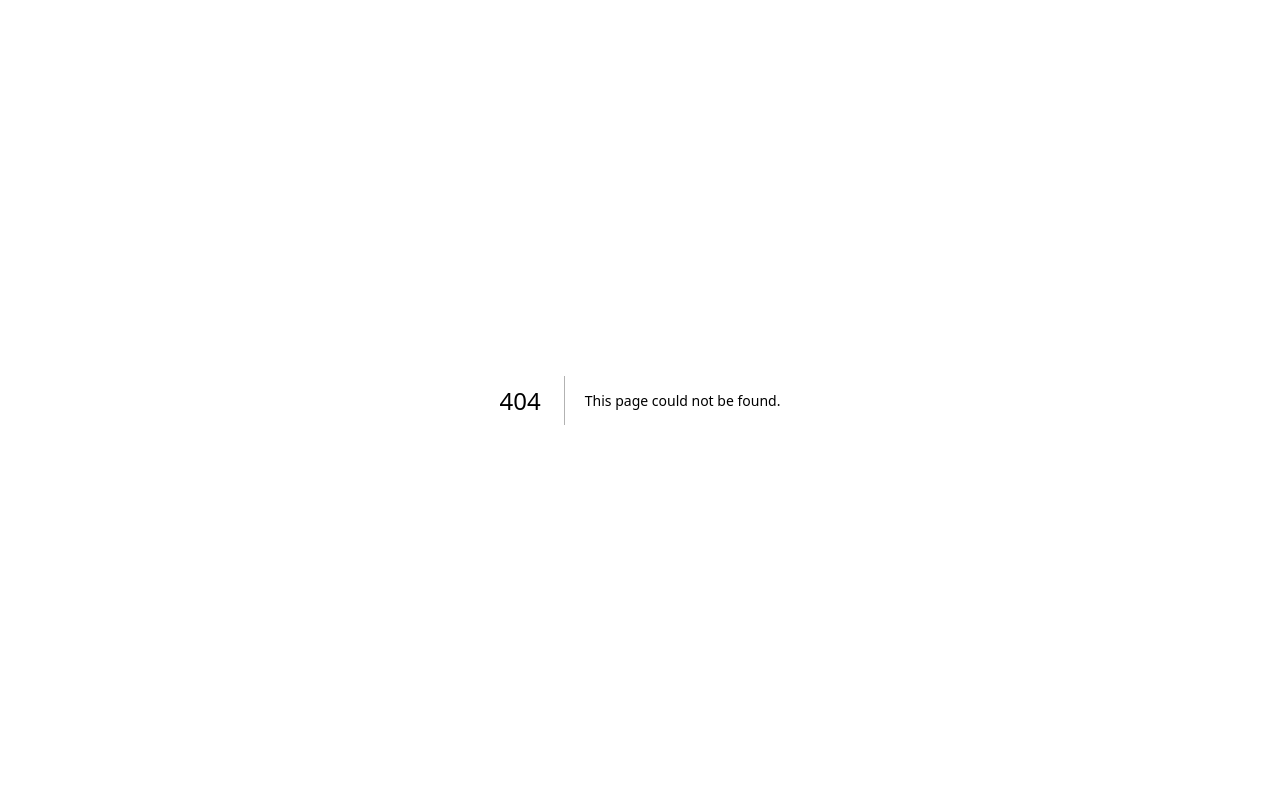
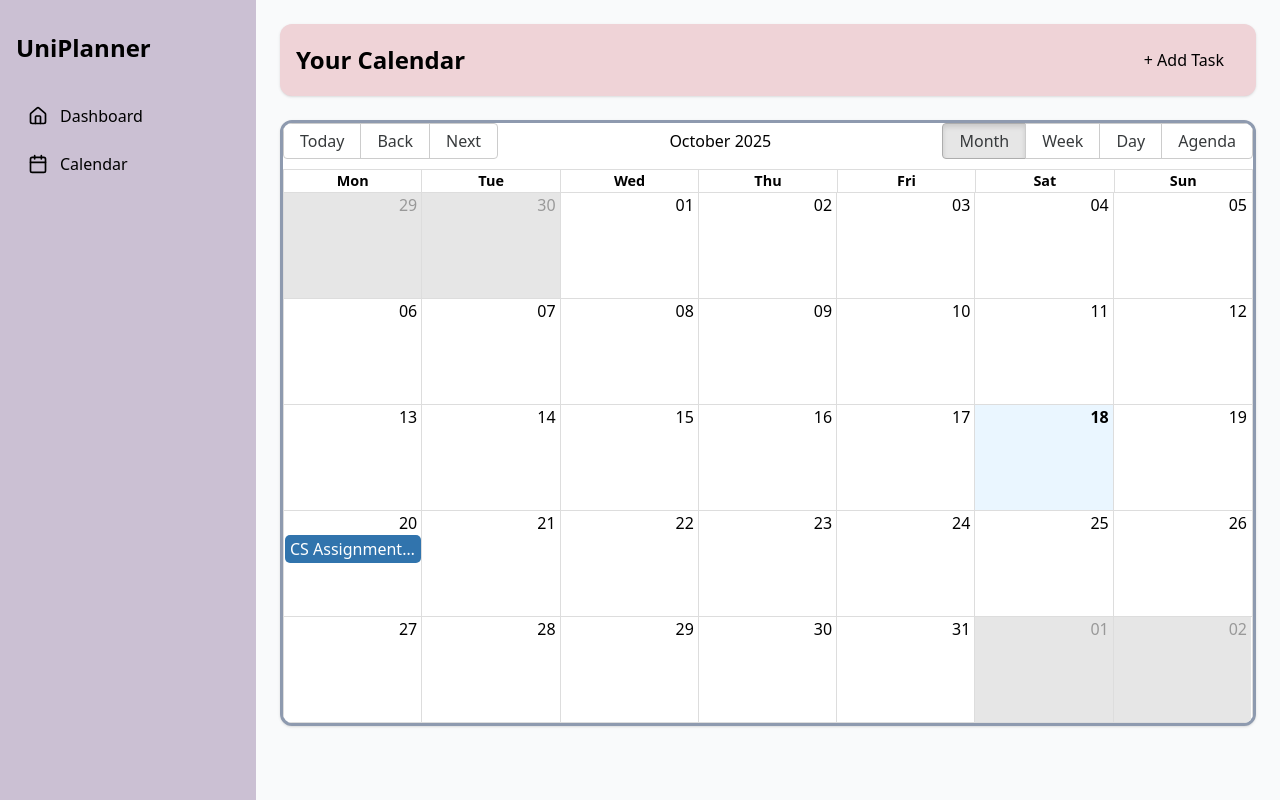
Before and after one commit to seyeong-zero/University-life-planner-with-AI, a Next.js app in the folder frontend/: page /calendar in a window 1280 px wide. Before the commit this address had no page. Built offline with nearby package versions, Linux system fonts and the light colour scheme.

Commit message:
dashboard and calendar

```diff
--- /dev/null
+++ b/frontend/app/calendar/page.tsx
@@ -0,0 +1,58 @@
+"use client";
+
+import { useState } from "react";
+import {
+  Calendar as BigCalendar,
+  dateFnsLocalizer,
+  Event,
+} from "react-big-calendar";
+import { format, parse, startOfWeek, getDay } from "date-fns";
+import { enGB } from "date-fns/locale/en-GB";
+import "react-big-calendar/lib/css/react-big-calendar.css";
+
+const locales = { "en-GB": enGB };
+
+const localizer = dateFnsLocalizer({
+  format,
+  parse,
+  startOfWeek: () => startOfWeek(new Date(), { weekStartsOn: 1 }),
+  getDay,
+  locales,
+});
+
+export default function CalendarPage() {
+  const [events, setEvents] = useState<Event[]>([
+    {
+      title: "CS Assignment Due",
+      start: new Date(2025, 9, 20, 10, 0),
+      end: new Date(2025, 9, 20, 12, 0),
+    },
+  ]);
+
+  return (
+    <div className="space-y-6">
+      <div className="bg-cream p-4 rounded-xl shadow flex items-center justify-between">
+        <h2 className="text-2xl font-semibold text-black">
+           Your Calendar
+        </h2>
+        <button
+          className="px-4 py-2 bg-raspberry text-black rounded-lg hover:bg-mauve transition"
+          onClick={() => alert("Add new task modal coming soon!")}
+        >
+          + Add Task
+        </button>
+      </div>
+
+      <div className="bg-white border-bluegrey border-3 rounded-xl shadow overflow-hidden">
+        <BigCalendar
+          localizer={localizer}
+          events={events}
+          startAccessor="start"
+          endAccessor="end"
+          style={{ height: 600 }}
+          className="custom-calendar"
+        />
+      </div>
+    </div>
+  );
+}
--- a/frontend/app/globals.css
+++ b/frontend/app/globals.css
@@ -1,11 +1,11 @@
 @import "tailwindcss";
 
 @theme {
-  --color-light-pink: #f4e2ea;
-  --color-rosewood: #af7491;
-  --color-raspberry: #773957;
-  --color-mauve-brown: #634A45;
-  --color-plum-brown: #0f0c3c;
+  --color-petal: #feeafa;
+  --color-lilac: #dee2ff;
+  --color-cream: #efd3d7;
+  --color-purplegrey: #cbc0d3;
+  --color-bluegrey: #8e9aaf;
   --color-ocean: #a9bcd9;
 
 }
--- a/frontend/app/layout.tsx
+++ b/frontend/app/layout.tsx
@@ -1,39 +1,37 @@
-
+// app/layout.tsx
+import type { ReactNode } from "react";
+import Link from "next/link";
+import { Calendar, Home } from "lucide-react";
 import "./globals.css";
 
-// import { Pixelify_Sans, Jersey_10 } from "next/font/google";
+export default function RootLayout({ children }: { children: ReactNode }) {
+  const navItems = [
+    { name: "Dashboard", path: "/", icon: <Home size={20} /> },
+    { name: "Calendar", path: "/calendar", icon: <Calendar size={20} /> },
+  ];
 
-// const pixelify = Pixelify_Sans({
-//   subsets: ["latin"],
-//   display: 'swap',
-//   variable: "--font-pixelify",
-// });
+  return (
+    <html lang="en">
+      <body className="flex min-h-screen">
+        {/* Sidebar */}
+        <aside className="w-64 bg-purplegrey text-black flex flex-col pt-8 px-4">
+          <h1 className="text-2xl font-semibold mb-8">UniPlanner</h1>
+          <nav className="flex flex-col gap-2">
+            {navItems.map((item) => (
+              <Link
+                key={item.path}
+                href={item.path}
+                className="flex items-center gap-3 px-3 py-2 rounded-lg hover:bg-bluegrey transition"
+              >
+                {item.icon}
+                <span>{item.name}</span>
+              </Link>
+            ))}
+          </nav>
+        </aside>
 
-// const jersey = Jersey_10({
-//   subsets: ["latin"],
-//   weight: "400",
-//   display: 'swap',
-//   variable: "--font-jersey",
-// });
-
-export const metadata = {
-  title: "University Planner",
-  description: "AI Agent for your university life",
-  icons: {
-    icon: "/favicon.png",
-  },
-};
-
-export default function RootLayout({
-  children,
-}: {
-  children: React.ReactNode;
-}) {
-  return (
-    <html lang="en" className={``}>
-      <body className="bg-white text-gray-900 flex flex-col min-h-screen">
-
-        <main className="flex-grow">{children}</main>
+        {/* Main content */}
+        <main className="flex-1 bg-gray-50 p-6 overflow-y-auto">{children}</main>
       </body>
     </html>
   );
--- a/frontend/app/page.tsx
+++ b/frontend/app/page.tsx
@@ -1,9 +1,14 @@
 
 
-const Home = () => {
+export default function HomePage() {
   return (
-    <main>
-    </main>
+    <div>
+      <h2 className="text-2xl font-semibold mb-4">Dashboard</h2>
+        <p className="text-gray-600">
+            Welcome to your University Life Planner! View your upcoming tasks,
+            deadlines, and progress here.
+        </p>
+      <h2/>
+    </div>
   );
 }
-export default Home;
```
Also changed, not shown: package.json (added, +10 -0 lines), 2 other files (tests, documents, lock files or other folders).
